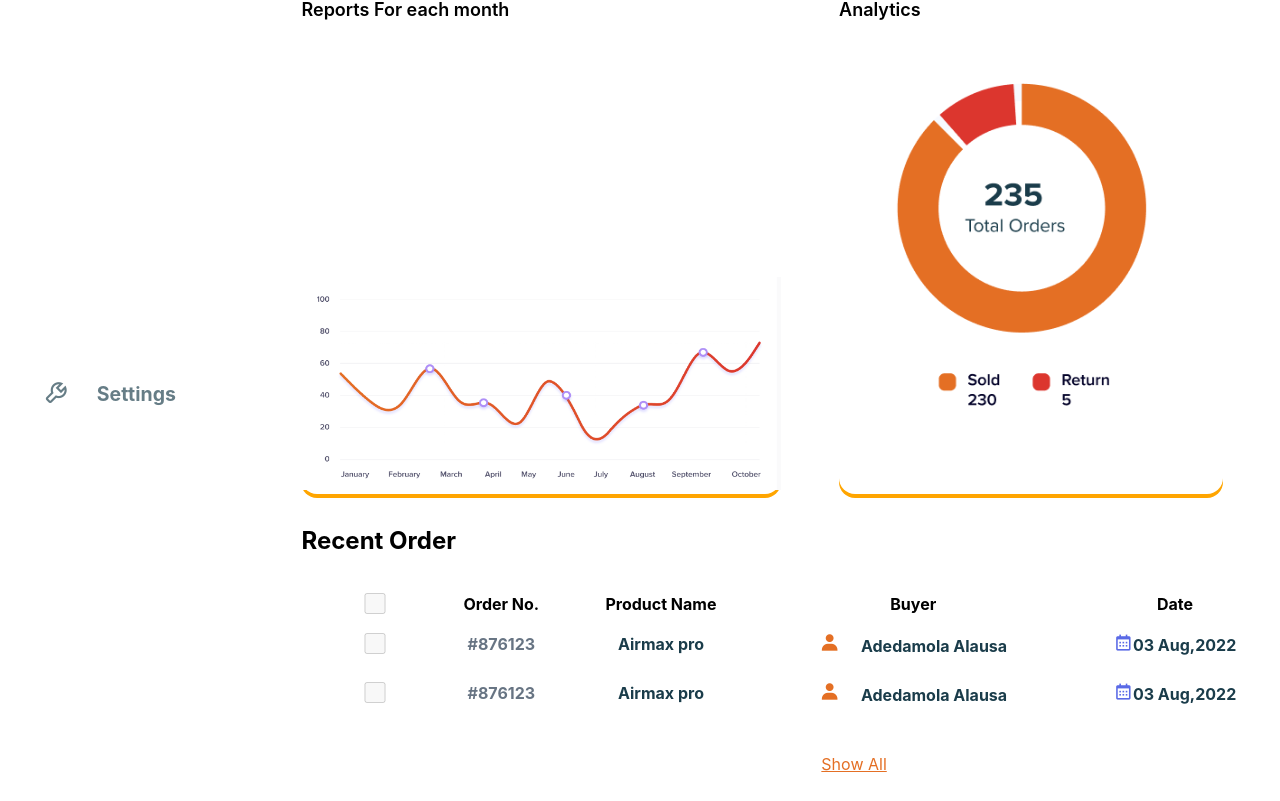
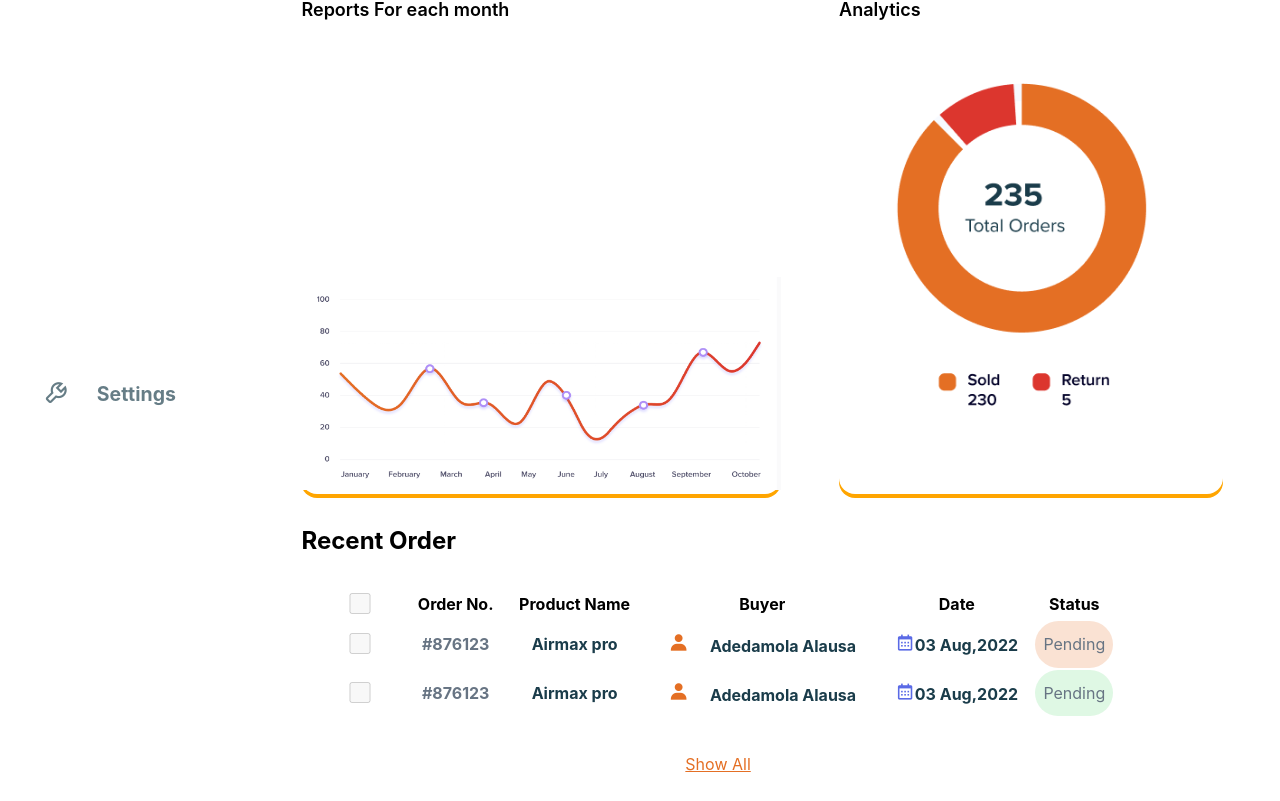
Before and after one commit to abed-obaah/react-dashboard, a React (Create React App) app: page / in a window 1280 px wide. Shown: the part 474-1275 px from the top of the page. Built offline with nearby package versions, Linux system fonts and the light colour scheme.

Commit message:
Update App.css

```diff
--- a/src/App.css
+++ b/src/App.css
@@ -366,6 +366,7 @@ main{
 
   main .recent-orders{
     margin-top: 2rem;
+    margin-right:17rem;
 
 }
 
```
